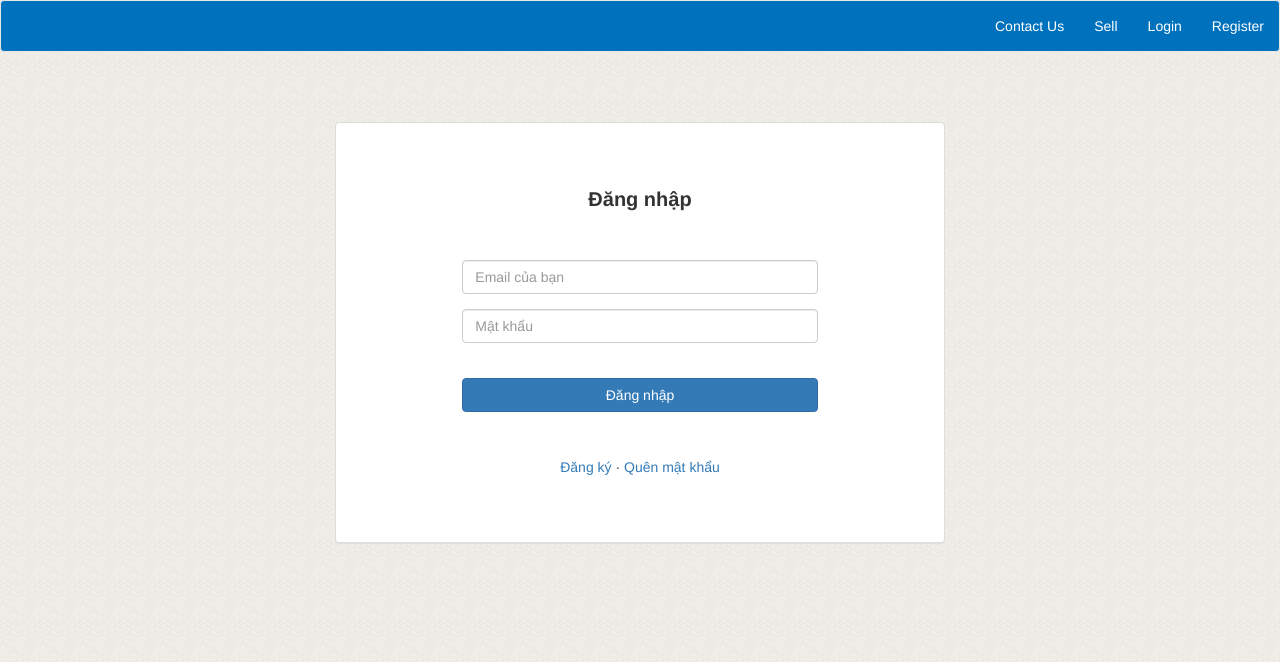
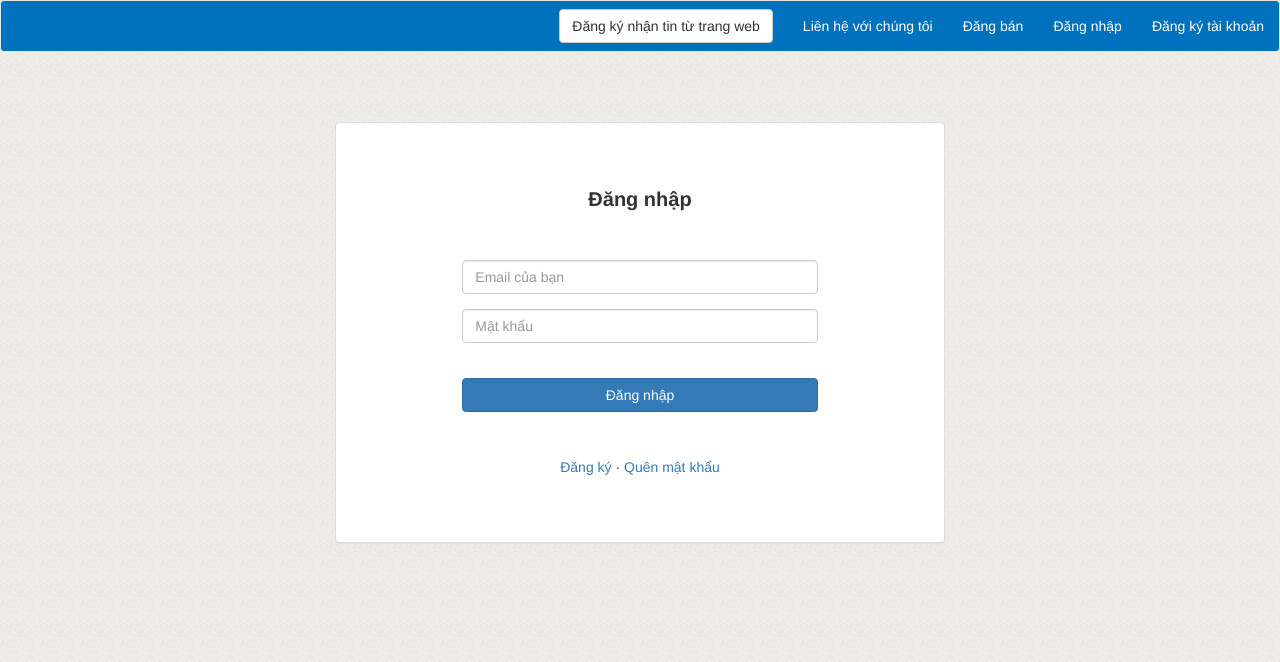
Before and after one commit to nhockungfu/-, a web app: file Project/views/signIn.html in a window 1280 px wide. Shown: the top 662 px of the page. Run offline with its HTML, style and script files only (its server is not run), Linux system fonts and the light colour scheme.

Commit message:
Lỡ . . .

```diff
--- a/Project/views/index.html
+++ b/Project/views/index.html
@@ -3,7 +3,7 @@
 	<title>Bootstrap</title>
 	<meta charset="utf-8">
 	<link rel="stylesheet" type="text/css" href="../public/assests/bootstrap-3.3.7-dist/css/bootstrap.min.css">
-	<link rel="stylesheet" type="text/css" href="../public/assests/css/custom.css">
+	<!-- <link rel="stylesheet" type="text/css" href="../public/assests/css/custom.css"> -->
 	<link rel="stylesheet" type="text/css" href="../public/assests/css/stylev2.css">
 	<link rel="stylesheet" type="text/css" href="../public/assests/css/index.css">
 	<link href='http://fonts.googleapis.com/css?family=Open+Sans' rel='stylesheet' type='text/css'>
@@ -20,10 +20,10 @@
 						<a href="#">Đăng bán</a>
 					</li>
 					<li>
-						<a href="#">Đăng nhập</a>
+						<a href="signIn.html">Đăng nhập</a>
 					</li>
 					<li>
-						<a href="#">Đăng ký tài khoản</a>
+						<a href="signUp.html">Đăng ký tài khoản</a>
 					</li>
 				</ul>
 				<div class="navbar-form navbar-right form-inline">
--- a/Project/views/signIn.html
+++ b/Project/views/signIn.html
@@ -5,33 +5,43 @@
 	<title>Document</title>
 	<link rel="stylesheet" href="../public/assests/bootstrap-3.3.7-dist/css/bootstrap.min.css" type="text/css">
 	<link rel="stylesheet" type="text/css" href="../public/assests/css/signIn.css">
+	<!-- <link rel="stylesheet" type="text/css" href="../public/assests/css/stylev2.css"> -->
 </head>
 <body>
+	<div class="page">
+
 		<nav class="navbar navbar-default" id="nav--header__utility">
 			<div class="container-fluid">
 				<ul class="nav navbar-nav navbar-right">
 					<li>
-					<a href="/iSynApp/manageUserEmail!showEmailContactUsForm.action?sid=1101701">
-						Contact Us
-					</a>
+						<a href="#">Liên hệ với chúng tôi</a>
 					</li>
 					<li>
-					<a href="/iSynApp/showPage.action?sid=1101701&amp;pageName=sell">
-						Sell
-					</a>
+						<a href="#">Đăng bán</a>
 					</li>
 					<li>
-					<a href="/iSynApp/appUserLogin!input.action?sid=1101701">
-						Login
-					</a>
+						<a href="signIn.html">Đăng nhập</a>
 					</li>
 					<li>
-					<a href="/iSynApp/appUserReg!input.action?sid=1101701">
-						Register
-					</a>
+						<a href="signUp.html">Đăng ký tài khoản</a>
 					</li>
 				</ul>
-		</div> <!-- .container-fluid -->
+				<div class="navbar-form navbar-right form-inline">
+					<input type="hidden" name="sid" value="1101701" data-prompt-position="bottomLeft">
+					<input type="hidden" name="formatMsg" value="Y" data-prompt-position="bottomLeft">
+					<input type="hidden" name="iSynRetUrl" value="/iSynApp/showHomePage.action?sid=1101701" data-prompt-position="bottomLeft">
+					<input type="hidden" name="pgcust1" value="insider" data-prompt-position="bottomLeft">
+					<input type="hidden" name="subject" value="Auction Insider request" data-prompt-position="bottomLeft">
+					<input type="hidden" name="sendMessage" value="Auction Insider request" data-prompt-position="bottomLeft">
+					<input type="hidden" value="n/a" name="firstName" data-prompt-position="bottomLeft">
+					<input type="hidden" value="n/a" name="lastName" data-prompt-position="bottomLeft">
+					<div class="form-group">
+						<button type="button" class="btn btn-default" data-toggle="modal" data-target="#emailpop">
+							Đăng ký nhận tin từ trang web
+						</button>
+					</div>
+				</div>
+			</div>
 		</nav>
 
 		<div class="container-fluid" >
@@ -72,6 +82,7 @@
 			</div>
 
 		</div>
+	</div>
 	<script type="text/javascript" src="../public/assests/jquery-3.2.0.min.js"></script>
 	<script type="text/javascript" src="../public/assests/bootstrap-3.3.7-dist/js/bootstrap.min.js"></script>
 	<script type="text/javascript">
```
Also changed, not shown: Project/views/signUp.html (+24 -12 lines). Lines whose indentation alone changed are shown as unchanged.
